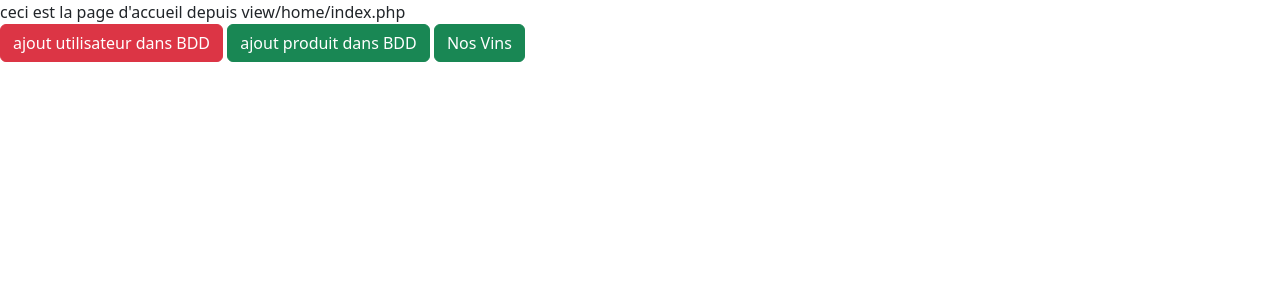
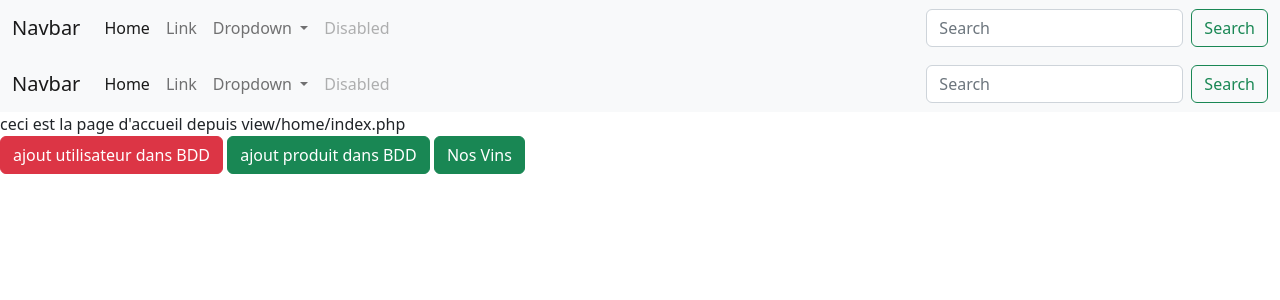
Before and after one commit to matgiard/best-wines, a PHP site: template src/views/home/index.php in a window 1280 px wide. Shown: the top 300 px of the page. Run offline with PHP 8.4, Linux system fonts and the light colour scheme; the template is opened without the code that fills it, so the values that code supplies are empty.

Commit message:
Ajout NavBar dans le layout + update models/controller name

```diff
--- a/config/routes.php
+++ b/config/routes.php
@@ -4,7 +4,6 @@ use Core\Router;
 
 //Home
 Router::register('/', 'HomeController::show');
-
 
 // product  for employee
 Router::register('/product/insert', 'ProductController::insert');
@@ -24,7 +23,6 @@ Router::register('/nos-coffrets/nos-champagne', 'ProductController::showAllChamp
 Router::register('/nos-vins/blanc', 'ProductController::showAllWhiteWines');
 Router::register('/nos-vins/rouge', 'ProductController::showAllRedWines');
 Router::register('/nos-vins/nos-champagne', 'ProductController::showAllChampagne');
-
 
 // Fournisseur
 Router::register('/nos-fournisseurs', 'SupplierController::showFournisseur');
@@ -51,7 +49,6 @@ Router::register('/employe', 'EmployeeController::index');
 // espace employé Commandes
 Router::register('/employe/commandes', 'OrderTrackingController::showAll');
 Router::register('/employe/commandes/details', 'OrderTrackingController::showOne');
-
 
 // Gestion des paiements
 Router::register('/employe/paiements', 'PaiementsController::index');
--- a/src/views/layout.php
+++ b/src/views/layout.php
@@ -10,6 +10,85 @@
     <link rel="stylesheet" href="assets/css/style.css">
     <title>Best wines</title>
 </head>
+
+<!-- A MODIFIER -->
+
+<nav class="navbar navbar-expand-lg bg-light">
+    <div class="container-fluid">
+        <a class="navbar-brand" href="#">Navbar</a>
+        <button class="navbar-toggler" type="button" data-bs-toggle="collapse" data-bs-target="#navbarSupportedContent" aria-controls="navbarSupportedContent" aria-expanded="false" aria-label="Toggle navigation">
+            <span class="navbar-toggler-icon"></span>
+        </button>
+        <div class="collapse navbar-collapse" id="navbarSupportedContent">
+            <ul class="navbar-nav me-auto mb-2 mb-lg-0">
+                <li class="nav-item">
+                    <a class="nav-link active" aria-current="page" href="#">Home</a>
+                </li>
+                <li class="nav-item">
+                    <a class="nav-link" href="#">Link</a>
+                </li>
+                <li class="nav-item dropdown">
+                    <a class="nav-link dropdown-toggle" href="#" role="button" data-bs-toggle="dropdown" aria-expanded="false">
+                        Dropdown
+                    </a>
+                    <ul class="dropdown-menu">
+                        <li><a class="dropdown-item" href="#">Action</a></li>
+                        <li><a class="dropdown-item" href="#">Another action</a></li>
+                        <li>
+                            <hr class="dropdown-divider">
+                        </li>
+                        <li><a class="dropdown-item" href="#">Something else here</a></li>
+                    </ul>
+                </li>
+                <li class="nav-item">
+                    <a class="nav-link disabled">Disabled</a>
+                </li>
+            </ul>
+            <form class="d-flex" role="search">
+                <input class="form-control me-2" type="search" placeholder="Search" aria-label="Search">
+                <button class="btn btn-outline-success" type="submit">Search</button>
+            </form>
+        </div>
+    </div>
+</nav>
+<nav class="navbar navbar-expand-lg bg-light">
+    <div class="container-fluid">
+        <a class="navbar-brand" href="#">Navbar</a>
+        <button class="navbar-toggler" type="button" data-bs-toggle="collapse" data-bs-target="#navbarSupportedContent" aria-controls="navbarSupportedContent" aria-expanded="false" aria-label="Toggle navigation">
+            <span class="navbar-toggler-icon"></span>
+        </button>
+        <div class="collapse navbar-collapse" id="navbarSupportedContent">
+            <ul class="navbar-nav me-auto mb-2 mb-lg-0">
+                <li class="nav-item">
+                    <a class="nav-link active" aria-current="page" href="#">Home</a>
+                </li>
+                <li class="nav-item">
+                    <a class="nav-link" href="#">Link</a>
+                </li>
+                <li class="nav-item dropdown">
+                    <a class="nav-link dropdown-toggle" href="#" role="button" data-bs-toggle="dropdown" aria-expanded="false">
+                        Dropdown
+                    </a>
+                    <ul class="dropdown-menu">
+                        <li><a class="dropdown-item" href="#">Action</a></li>
+                        <li><a class="dropdown-item" href="#">Another action</a></li>
+                        <li>
+                            <hr class="dropdown-divider">
+                        </li>
+                        <li><a class="dropdown-item" href="#">Something else here</a></li>
+                    </ul>
+                </li>
+                <li class="nav-item">
+                    <a class="nav-link disabled">Disabled</a>
+                </li>
+            </ul>
+            <form class="d-flex" role="search">
+                <input class="form-control me-2" type="search" placeholder="Search" aria-label="Search">
+                <button class="btn btn-outline-success" type="submit">Search</button>
+            </form>
+        </div>
+    </div>
+</nav>
 
 
 
--- a/src/views/product/insert.php
+++ b/src/views/product/insert.php
@@ -4,7 +4,7 @@
     </div>
 
 <?php endif; ?>
-<form action="<?=BASE_DIR ?>/product/insert" method="post">
+<form action="<?= BASE_DIR ?>/product/insert" method="post">
     <div>
         <label for="name">Nom</label>
         <input type="text" name="name" id="name">
```
Also changed, not shown: src/models/Product.php (+24 -7 lines), src/controllers/InvoiceController.php (added), src/controllers/ReceiptController.php (deleted), src/models/Invoice.php (renamed from src/models/Receipt.php).
